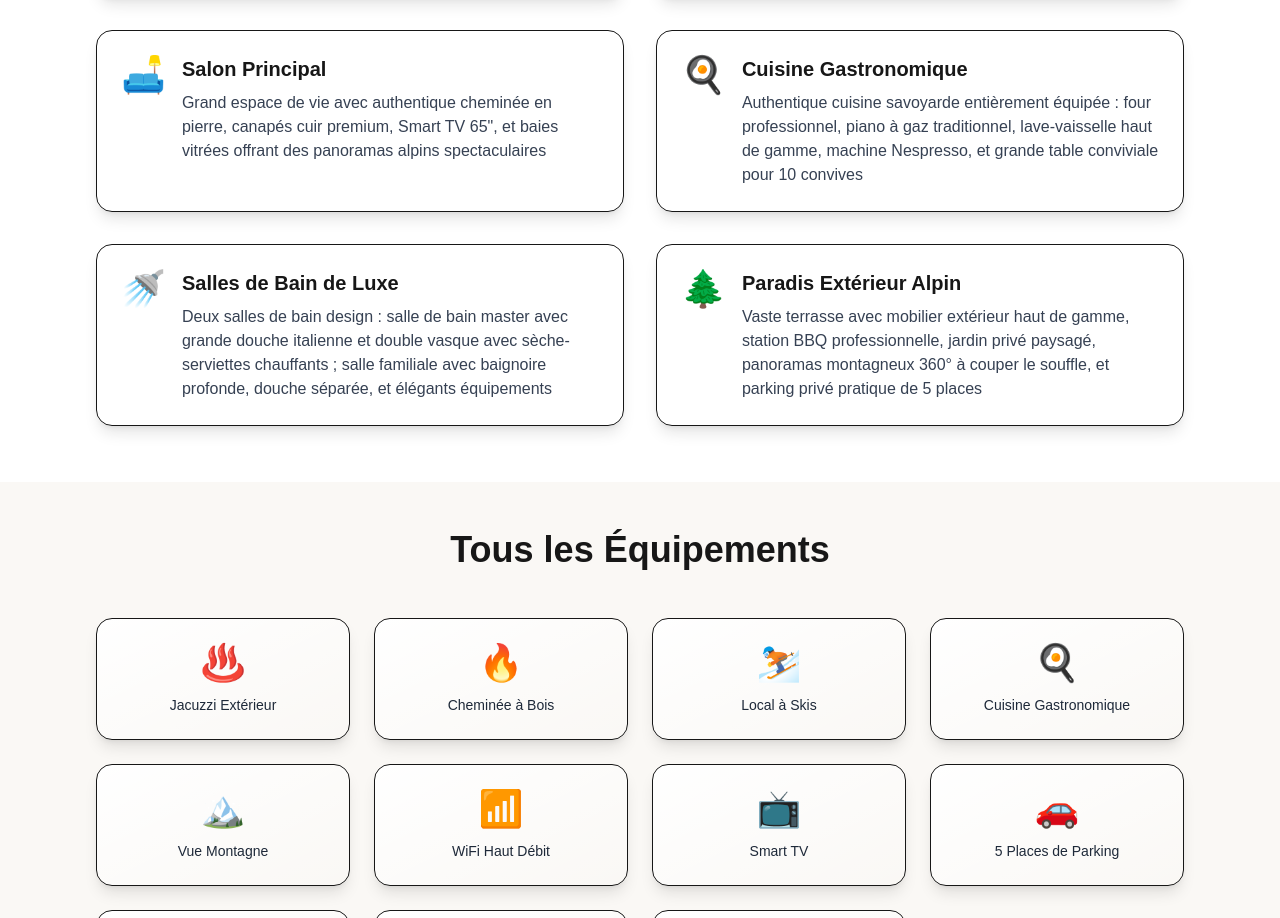
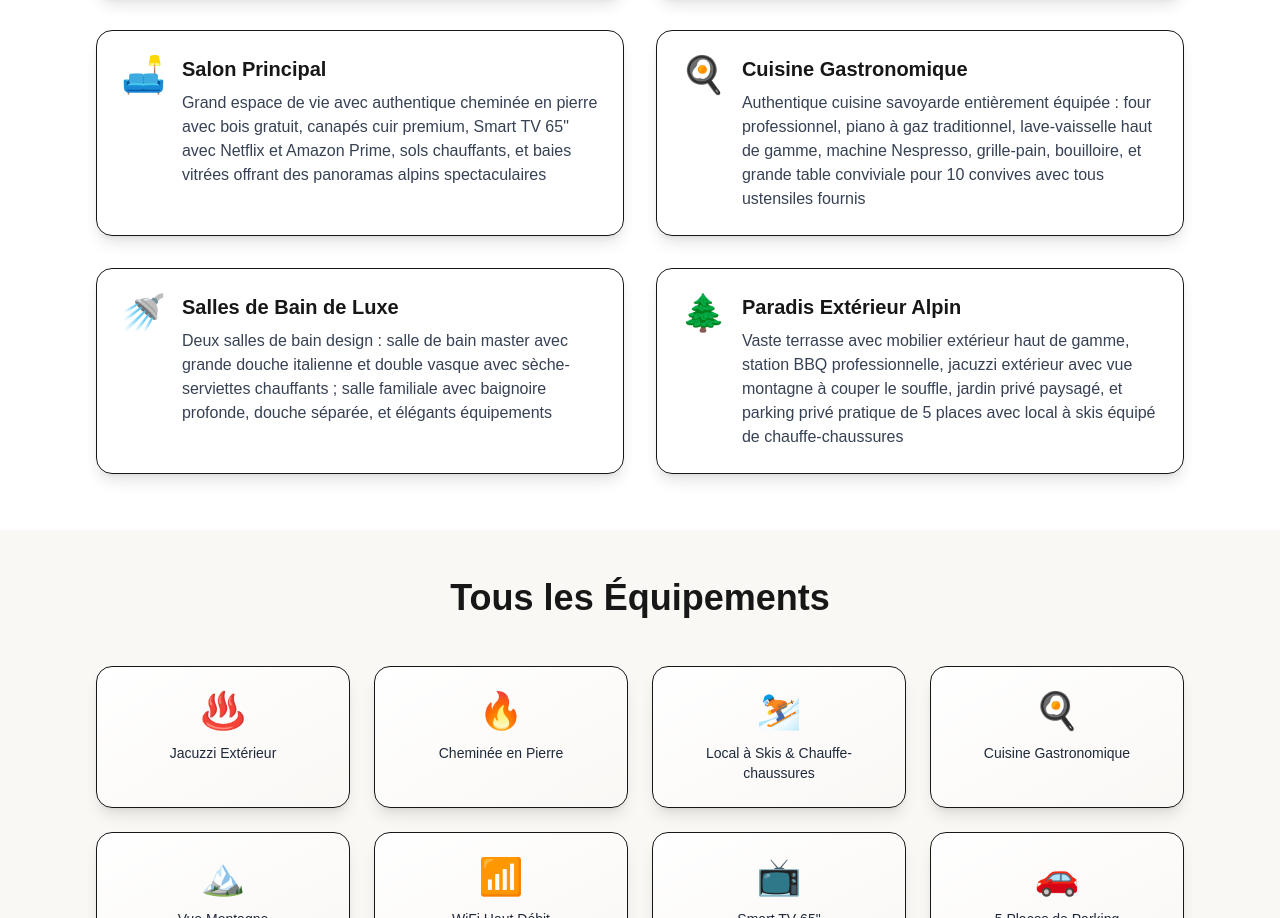
Before and after one commit to raphaelpierre/CosyNeige, a Next.js app: page /chalet in a window 1280 px wide. Shown: the part 2014-2932 px from the top of the page. Built offline with nearby package versions, Linux system fonts and the light colour scheme; no server answers.

Commit message:
🔧 Update chalet and guide descriptions for enhanced clarity; improve amenities list and WiFi access details

```diff
--- a/app/chalet/page.tsx
+++ b/app/chalet/page.tsx
@@ -31,12 +31,12 @@ export default function ChaletPage() {
     },
     {
       name: { en: 'Living Room', fr: 'Salon Principal' },
-      description: { en: 'Grand living space featuring authentic stone fireplace, premium leather sofas, 65" Smart TV, and floor-to-ceiling windows showcasing spectacular Alpine panoramas', fr: 'Grand espace de vie avec authentique cheminée en pierre, canapés cuir premium, Smart TV 65", et baies vitrées offrant des panoramas alpins spectaculaires' },
+      description: { en: 'Grand living space featuring authentic stone fireplace with complimentary firewood, premium leather sofas, 65" Smart TV with Netflix and Amazon Prime, heated floors, and floor-to-ceiling windows showcasing spectacular Alpine panoramas', fr: 'Grand espace de vie avec authentique cheminée en pierre avec bois gratuit, canapés cuir premium, Smart TV 65" avec Netflix et Amazon Prime, sols chauffants, et baies vitrées offrant des panoramas alpins spectaculaires' },
       icon: '🛋️',
     },
     {
       name: { en: 'Gourmet Kitchen', fr: 'Cuisine Gastronomique' },
-      description: { en: 'Authentic Savoyard kitchen fully equipped: professional oven, traditional gas range, premium dishwasher, Nespresso machine, and grand dining table seating 10 guests', fr: 'Authentique cuisine savoyarde entièrement équipée : four professionnel, piano à gaz traditionnel, lave-vaisselle haut de gamme, machine Nespresso, et grande table conviviale pour 10 convives' },
+      description: { en: 'Authentic Savoyard kitchen fully equipped: professional oven, traditional gas range, premium dishwasher, Nespresso machine, toaster, kettle, and grand dining table seating 10 guests with all cooking utensils provided', fr: 'Authentique cuisine savoyarde entièrement équipée : four professionnel, piano à gaz traditionnel, lave-vaisselle haut de gamme, machine Nespresso, grille-pain, bouilloire, et grande table conviviale pour 10 convives avec tous ustensiles fournis' },
       icon: '🍳',
     },
     {
@@ -46,7 +46,7 @@ export default function ChaletPage() {
     },
     {
       name: { en: 'Alpine Outdoor Paradise', fr: 'Paradis Extérieur Alpin' },
-      description: { en: 'Expansive terrace with premium outdoor furniture, professional BBQ station, manicured private garden, breathtaking 360° mountain panoramas, and convenient 5-space private parking', fr: 'Vaste terrasse avec mobilier extérieur haut de gamme, station BBQ professionnelle, jardin privé paysagé, panoramas montagneux 360° à couper le souffle, et parking privé pratique de 5 places' },
+      description: { en: 'Expansive terrace with premium outdoor furniture, professional BBQ station, outdoor hot tub with breathtaking mountain views, manicured private garden, and convenient 5-space private parking with ski room featuring boot warmers', fr: 'Vaste terrasse avec mobilier extérieur haut de gamme, station BBQ professionnelle, jacuzzi extérieur avec vue montagne à couper le souffle, jardin privé paysagé, et parking privé pratique de 5 places avec local à skis équipé de chauffe-chaussures' },
       icon: '🌲',
     },
   ];
--- a/app/guide/page.tsx
+++ b/app/guide/page.tsx
@@ -22,7 +22,7 @@ export default function GuidePage() {
         },
         {
           subtitle: { en: 'WiFi Access', fr: 'Accès WiFi' },
-          content: { en: 'Network: ChaletLesSires | Password: Alps2024!', fr: 'Réseau : ChaletLesSires | Mot de passe : Alps2024!' },
+          content: { en: 'Network: chalet-balmotte810 | Password: Alps2024!', fr: 'Réseau : chalet-balmotte810 | Mot de passe : Alps2024!' },
         },
       ],
     },
@@ -31,20 +31,20 @@ export default function GuidePage() {
       icon: '🔧',
       items: [
         {
-          subtitle: { en: 'Kitchen', fr: 'Cuisine' },
-          content: { en: 'Fully equipped with oven, induction hob, dishwasher, Nespresso machine, toaster, kettle. All cooking utensils, pots, pans, and dinnerware provided.', fr: 'Entièrement équipée avec four, plaques induction, lave-vaisselle, machine Nespresso, grille-pain, bouilloire. Tous ustensiles, casseroles, poêles et vaisselle fournis.' },
+          subtitle: { en: 'Gourmet Kitchen', fr: 'Cuisine Gastronomique' },
+          content: { en: 'Authentic Savoyard kitchen fully equipped: professional oven, traditional gas range, premium dishwasher, Nespresso machine, toaster, kettle, and grand dining table seating 10 guests. All cooking utensils, pots, pans, and dinnerware provided.', fr: 'Authentique cuisine savoyarde entièrement équipée : four professionnel, piano à gaz traditionnel, lave-vaisselle haut de gamme, machine Nespresso, grille-pain, bouilloire, et grande table conviviale pour 10 convives. Tous ustensiles, casseroles, poêles et vaisselle fournis.' },
         },
         {
-          subtitle: { en: 'Laundry', fr: 'Buanderie' },
-          content: { en: 'Washing machine and dryer available. Detergent provided. Iron and ironing board in the utility room.', fr: 'Lave-linge et sèche-linge disponibles. Lessive fournie. Fer et planche à repasser dans la buanderie.' },
+          subtitle: { en: 'Wellness & Relaxation', fr: 'Bien-être & Détente' },
+          content: { en: 'Outdoor hot tub with breathtaking mountain views, authentic stone fireplace with complimentary firewood, and premium heated floors throughout for ultimate comfort.', fr: 'Jacuzzi extérieur avec vue montagne à couper le souffle, authentique cheminée en pierre avec bois gratuit, et sols chauffants haut de gamme partout pour un confort ultime.' },
         },
         {
-          subtitle: { en: 'Heating', fr: 'Chauffage' },
-          content: { en: 'Central heating throughout. Thermostat in the living room (please keep between 19-21°C). Fireplace available with complimentary firewood.', fr: 'Chauffage central partout. Thermostat dans le salon (merci de maintenir entre 19-21°C). Cheminée avec bois gratuit.' },
+          subtitle: { en: 'Entertainment & Technology', fr: 'Divertissement & Technologie' },
+          content: { en: '65" Smart TV with Netflix and Amazon Prime, high-speed WiFi throughout, Bluetooth speaker available. Board games and books in the living room cabinet for cozy evenings.', fr: 'Smart TV 65" avec Netflix et Amazon Prime, WiFi haut débit partout, enceinte Bluetooth disponible. Jeux de société et livres dans le meuble du salon pour les soirées cosy.' },
         },
         {
-          subtitle: { en: 'Entertainment', fr: 'Divertissement' },
-          content: { en: 'Smart TV with Netflix, Amazon Prime. Board games and books in the living room cabinet. Bluetooth speaker available.', fr: 'Smart TV avec Netflix, Amazon Prime. Jeux de société et livres dans le meuble du salon. Enceinte Bluetooth disponible.' },
+          subtitle: { en: 'Practical Amenities', fr: 'Équipements Pratiques' },
+          content: { en: 'Ski room with boot warmers, washing machine and dryer with detergent provided, iron and ironing board in utility room, 5 private parking spaces, and professional BBQ station on the terrace.', fr: 'Local à skis avec chauffe-chaussures, lave-linge et sèche-linge avec lessive fournie, fer et planche à repasser dans la buanderie, 5 places de parking privé, et station BBQ professionnelle sur la terrasse.' },
         },
       ],
     },
--- a/lib/data/chalet.ts
+++ b/lib/data/chalet.ts
@@ -32,16 +32,18 @@ export const description: Translation = {
 
 export const amenities: { icon: string; label: Translation }[] = [
   { icon: "♨️", label: { en: "Outdoor Hot Tub", fr: "Jacuzzi Extérieur" } },
-  { icon: "🔥", label: { en: "Wood Fireplace", fr: "Cheminée à Bois" } },
-  { icon: "⛷️", label: { en: "Ski Room", fr: "Local à Skis" } },
+  { icon: "🔥", label: { en: "Stone Fireplace", fr: "Cheminée en Pierre" } },
+  { icon: "⛷️", label: { en: "Ski Room & Boot Warmers", fr: "Local à Skis & Chauffe-chaussures" } },
   { icon: "🍳", label: { en: "Gourmet Kitchen", fr: "Cuisine Gastronomique" } },
   { icon: "🏔️", label: { en: "Mountain Views", fr: "Vue Montagne" } },
   { icon: "📶", label: { en: "High-Speed WiFi", fr: "WiFi Haut Débit" } },
-  { icon: "📺", label: { en: "Smart TV", fr: "Smart TV" } },
+  { icon: "📺", label: { en: "65\" Smart TV", fr: "Smart TV 65\"" } },
   { icon: "🚗", label: { en: "5 Parking Spaces", fr: "5 Places de Parking" } },
   { icon: "🔆", label: { en: "Heated Floors", fr: "Sols Chauffants" } },
-  { icon: "🌄", label: { en: "Terrace", fr: "Terrasse" } },
-  { icon: "🍖", label: { en: "BBQ Area", fr: "Espace Barbecue" } }
+  { icon: "🌄", label: { en: "Mountain Terrace", fr: "Terrasse Montagne" } },
+  { icon: "🍖", label: { en: "Professional BBQ", fr: "BBQ Professionnel" } },
+  { icon: "🧺", label: { en: "Laundry Facilities", fr: "Buanderie Équipée" } },
+  { icon: "☕", label: { en: "Nespresso Machine", fr: "Machine Nespresso" } }
 ];
 
 export const nearbyResorts: SkiResort[] = [
```
